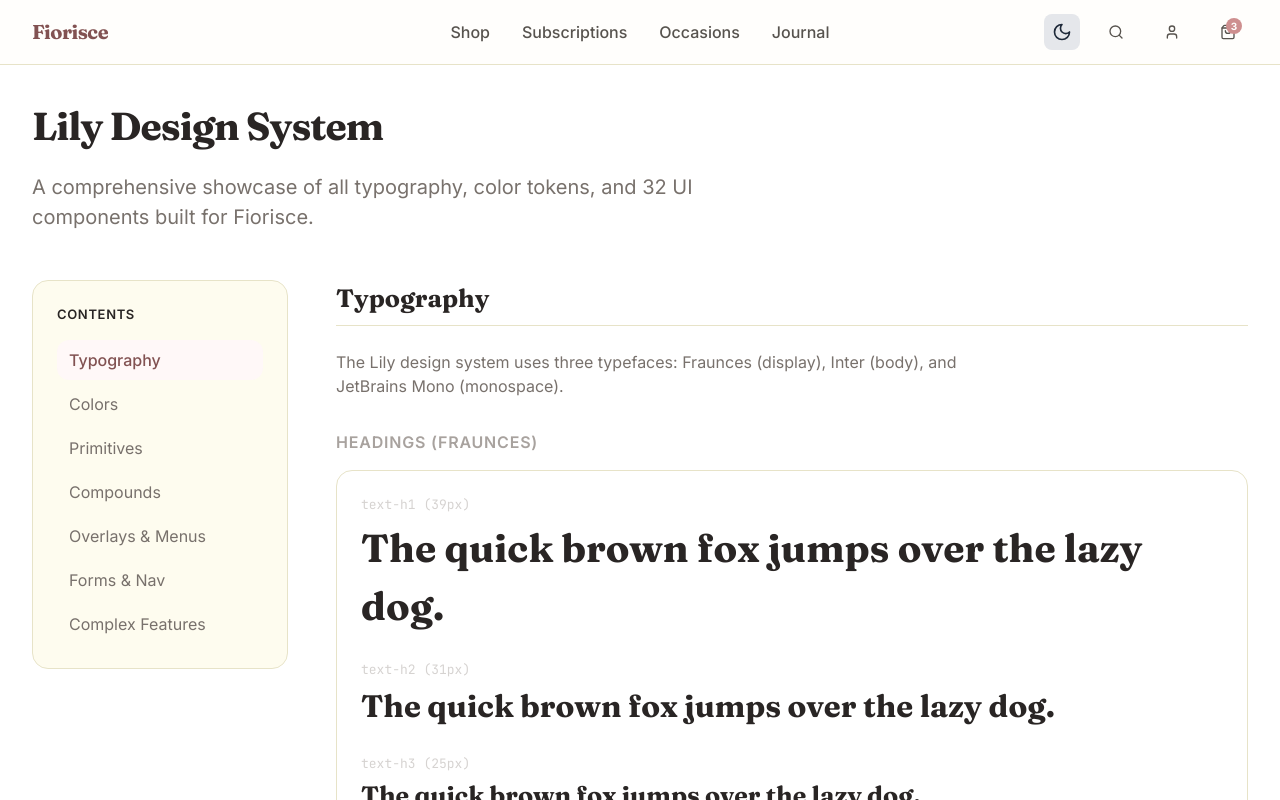
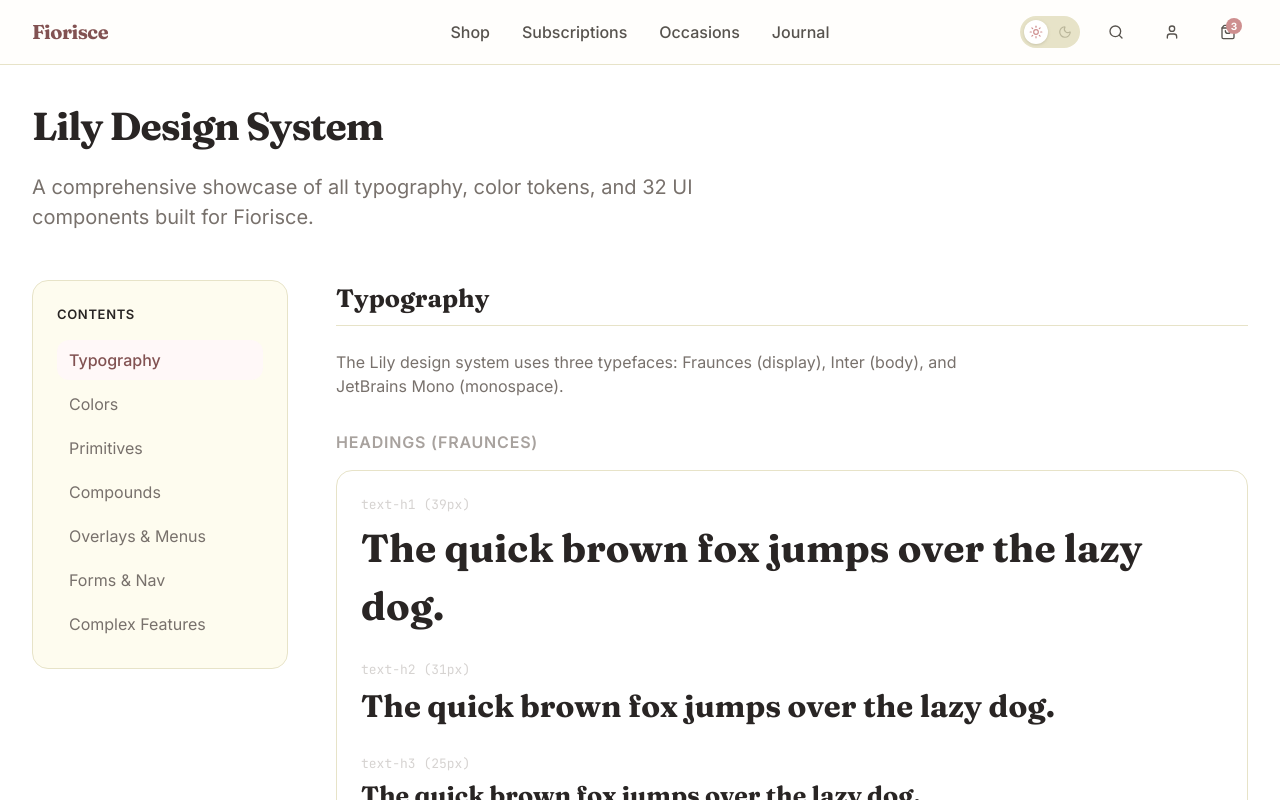
Before and after one commit to Fiorisce-Florist/lily, a Next.js app: page /design-system in a window 1280 px wide. Shown: the top 800 px of the page. Built offline with nearby package versions, Linux system fonts and the light colour scheme.

Commit message:
feat: use switch toggle

```diff
--- a/src/components/elements/theme-toggle.tsx
+++ b/src/components/elements/theme-toggle.tsx
@@ -2,67 +2,68 @@
 
 import * as React from "react";
 import { useTheme } from "next-themes";
+import { Sun, Moon } from "lucide-react";
+import { cn } from "@/lib/utils";
 
 export function ThemeToggle() {
-  const { theme, setTheme } = useTheme();
+  const { setTheme, resolvedTheme } = useTheme();
   const [mounted, setMounted] = React.useState(false);
 
-  // useEffect only runs on the client, so now we can safely show the UI
   React.useEffect(() => {
-    // eslint-disable-next-line react-hooks/set-state-in-effect
     setMounted(true);
   }, []);
 
+  // Sleek skeleton to match the new shape
   if (!mounted) {
-    // Return a placeholder or null to avoid layout shift before hydration
-    return <div className="h-8 w-8" />;
+    return (
+      <div className="relative inline-flex h-8 w-15 shrink-0 rounded-full bg-cornsilk-200 dark:bg-neutral-800 animate-pulse" />
+    );
   }
+
+  const isDark = resolvedTheme === "dark";
 
   return (
     <button
-      onClick={() => setTheme(theme === "dark" ? "light" : "dark")}
-      className="rounded-md bg-gray-200 p-2 text-gray-800 transition-colors dark:bg-gray-800 dark:text-gray-200"
-      aria-label="Toggle Dark Mode"
+      role="switch"
+      aria-checked={isDark}
+      aria-label="Toggle dark mode"
+      onClick={() => setTheme(isDark ? "light" : "dark")}
+      className={cn(
+        "group relative inline-flex h-8 w-15 shrink-0 cursor-pointer items-center rounded-full border-2 border-transparent transition-all duration-500 focus-visible:outline-none focus-visible:ring-2 focus-visible:ring-blush-500 focus-visible:ring-offset-2 dark:focus-visible:ring-offset-neutral-950",
+        isDark ? "bg-neutral-800 hover:bg-neutral-700" : "bg-cornsilk-300 hover:bg-cornsilk-400"
+      )}
     >
-      {theme === "dark" ? (
-        // Sun icon (Light mode)
-        <svg
-          xmlns="http://www.w3.org/2000/svg"
-          width="20"
-          height="20"
-          viewBox="0 0 24 24"
-          fill="none"
-          stroke="currentColor"
-          strokeWidth="2"
-          strokeLinecap="round"
-          strokeLinejoin="round"
-        >
-          <circle cx="12" cy="12" r="4"></circle>
-          <path d="M12 2v2"></path>
-          <path d="M12 20v2"></path>
-          <path d="m4.93 4.93 1.41 1.41"></path>
-          <path d="m17.66 17.66 1.41 1.41"></path>
-          <path d="M2 12h2"></path>
-          <path d="M20 12h2"></path>
-          <path d="m6.34 17.66-1.41 1.41"></path>
-          <path d="m19.07 4.93-1.41 1.41"></path>
-        </svg>
-      ) : (
-        // Moon icon (Dark mode)
-        <svg
-          xmlns="http://www.w3.org/2000/svg"
-          width="20"
-          height="20"
-          viewBox="0 0 24 24"
-          fill="none"
-          stroke="currentColor"
-          strokeWidth="2"
-          strokeLinecap="round"
-          strokeLinejoin="round"
-        >
-          <path d="M12 3a6 6 0 0 0 9 9 9 9 0 1 1-9-9Z"></path>
-        </svg>
-      )}
+      {/* Background Track Icons */}
+      <span className="pointer-events-none absolute inset-0 flex items-center justify-between px-1.5">
+        <Sun className="h-3.5 w-3.5 text-white dark:text-neutral-600 transition-colors" />
+        <Moon className="h-3.5 w-3.5 text-cornsilk-500 dark:text-neutral-500 transition-colors" />
+      </span>
+
+      {/* Sliding Thumb */}
+      <span
+        className={cn(
+          "pointer-events-none relative z-10 flex h-6 w-6 items-center justify-center rounded-full shadow-sm ring-0 transition-transform duration-500 ease-[cubic-bezier(0.34,1.56,0.64,1)]",
+          isDark
+            ? "translate-x-8 bg-neutral-950 shadow-black/50"
+            : "translate-x-0.5 bg-white shadow-cornsilk-500/50"
+        )}
+      >
+        {/* Animated Sun Icon inside thumb */}
+        <Sun
+          className={cn(
+            "absolute h-3.5 w-3.5 transition-all duration-500 ease-in-out text-blush-500",
+            isDark ? "rotate-90 scale-0 opacity-0" : "rotate-0 scale-100 opacity-100"
+          )}
+        />
+
+        {/* Animated Moon Icon inside thumb */}
+        <Moon
+          className={cn(
+            "absolute h-3.5 w-3.5 transition-all duration-500 ease-in-out text-cornsilk-100",
+            isDark ? "rotate-0 scale-100 opacity-100" : "-rotate-90 scale-0 opacity-0"
+          )}
+        />
+      </span>
     </button>
   );
 }
--- a/src/components/ui/badge.tsx
+++ b/src/components/ui/badge.tsx
@@ -10,7 +10,7 @@ const badgeVariants = cva(
       variant: {
         default: "bg-blush-500 text-cornsilk-100 hover:bg-blush-600",
         secondary: "bg-cornsilk-200 text-neutral-800 hover:bg-cornsilk-300",
-        outline: "border border-cornsilk-400 text-neutral-400",
+        outline: "border border-cornsilk-400 dark:text-neutral-400 text-neutral-600",
         success: "bg-olive-200 text-olive-900 hover:bg-olive-300",
       },
     },
--- a/src/modules/ShopModule/sections/shop-hero.tsx
+++ b/src/modules/ShopModule/sections/shop-hero.tsx
@@ -14,7 +14,7 @@ const SUGGESTIONS = ["Roses", "Wedding", "Birthday", "Sunflower", "Lavender", "P
 
 export function ShopHero({ query, onQueryChange }: ShopHeroProps) {
   return (
-    <section className="relative overflow-hidden bg-gradient-to-br from-blush-100 via-cornsilk-100 to-camel-100 dark:from-neutral-900 dark:via-neutral-950 dark:to-neutral-900">
+    <section className="relative overflow-hidden bg-linear-to-br from-blush-100 via-cornsilk-100 to-camel-100 dark:from-neutral-900 dark:via-neutral-950 dark:to-neutral-900">
       {/* Decorative petals */}
       <div aria-hidden className="pointer-events-none absolute inset-0">
         <div className="absolute -top-12 -right-12 h-64 w-64 rounded-full bg-blush-200/40 blur-3xl dark:bg-blush-900/20" />
@@ -24,14 +24,6 @@ export function ShopHero({ query, onQueryChange }: ShopHeroProps) {
 
       <div className="relative container mx-auto px-4 py-16 sm:px-6 sm:py-20 lg:px-8">
         <div className="mx-auto max-w-2xl text-center">
-          {/* Label */}
-          <div className="mb-4 inline-flex items-center gap-1.5 rounded-full bg-blush-100 px-3 py-1 dark:bg-blush-900/40">
-            <Sparkles className="h-3.5 w-3.5 text-blush-600 dark:text-blush-400" />
-            <span className="text-b6 font-inter font-medium tracking-wider text-blush-700 dark:text-blush-300 uppercase">
-              Fresh daily arrangements
-            </span>
-          </div>
-
           <h1 className="text-h1 font-fraunces font-bold text-neutral-900 dark:text-cornsilk-100">
             Discover Your
             <span className="relative ml-3 inline-block">
@@ -58,7 +50,7 @@ export function ShopHero({ query, onQueryChange }: ShopHeroProps) {
               placeholder="Search roses, birthday, lavender…"
               value={query}
               onChange={(e) => onQueryChange(e.target.value)}
-              className="h-14 rounded-2xl pl-12 pr-4 text-b4 shadow-md border-cornsilk-300 bg-white/90 dark:bg-neutral-900/90 dark:border-neutral-700 backdrop-blur-sm focus:ring-blush-500"
+              className="h-14 rounded-2xl pl-6 pr-4 text-b4 shadow-md border-cornsilk-300 bg-white/90 dark:bg-neutral-900/90 dark:border-neutral-700 backdrop-blur-sm focus:ring-blush-500"
               aria-label="Search bouquets"
             />
           </div>
```
Also changed, not shown: src/modules/ShopModule/sections/shop-grid.tsx (+32 -47 lines).
